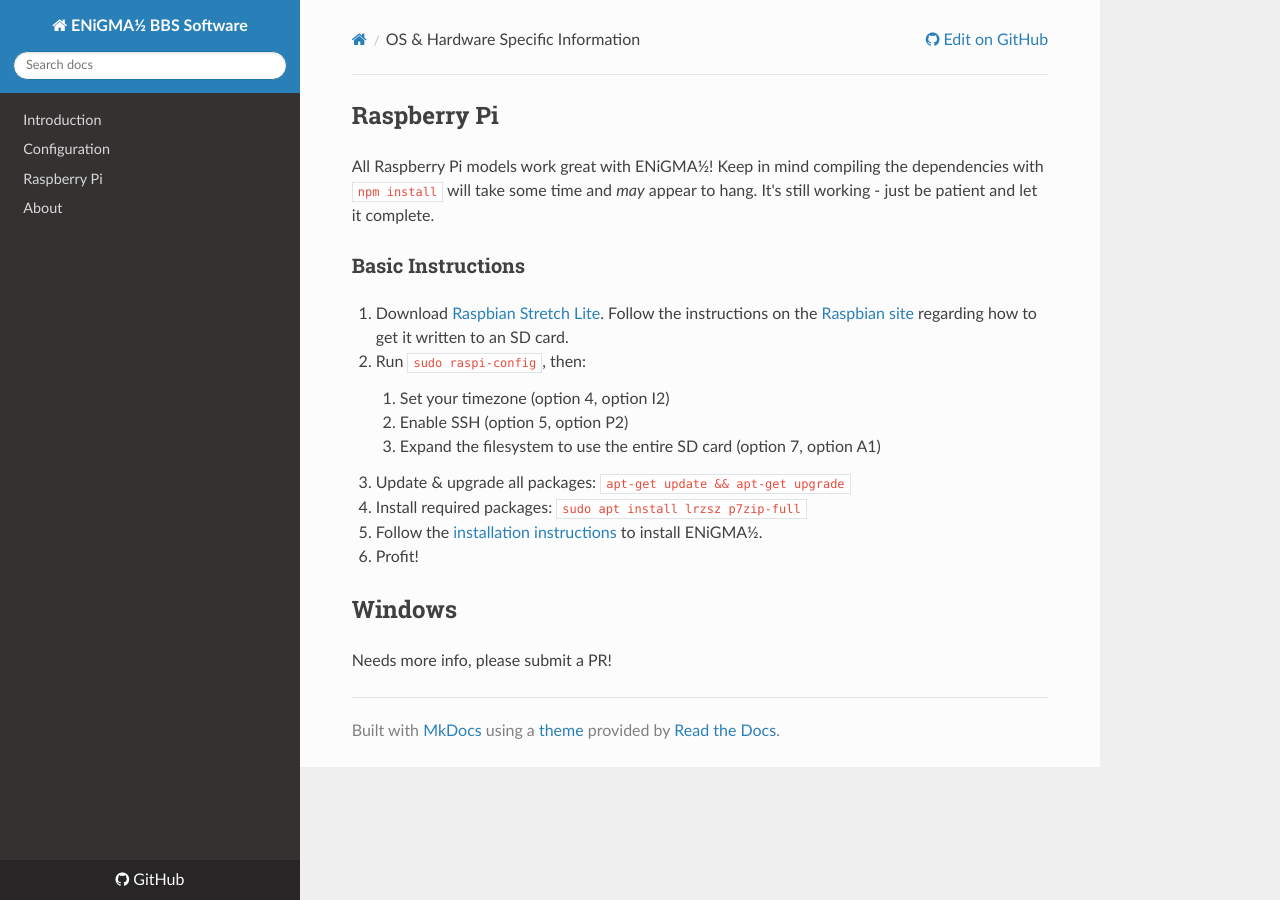
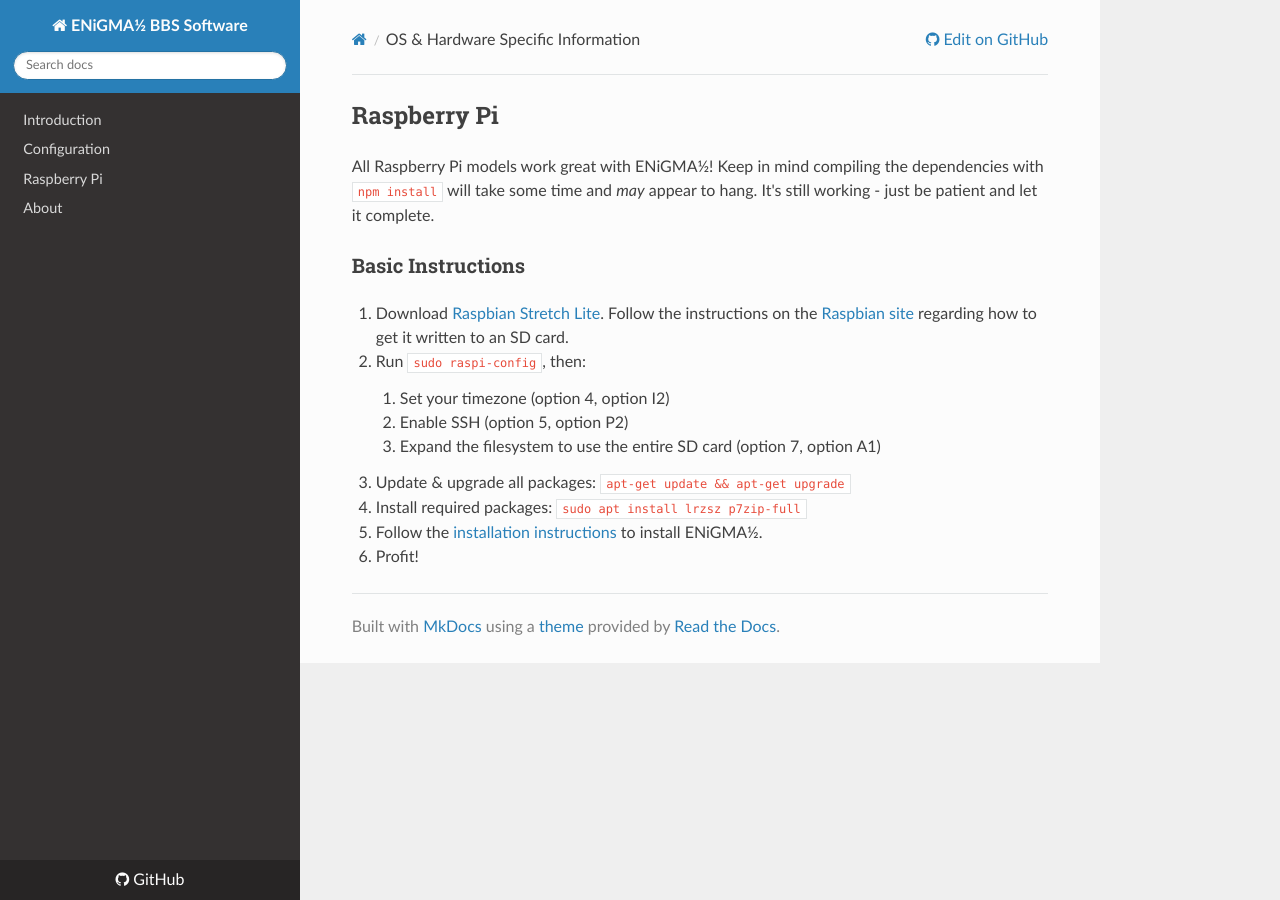
Before and after one commit to NuSkooler/enigma-bbs, an MkDocs documentation site: the page built from docs/installation/rpi.md, in a window 1280 px wide. Built offline with MkDocs 1.6.1, drawn with Linux system fonts in a browser that asks for light colours; nearby versions of some CDN libraries; old or Windows-style settings are respelled for this version of MkDocs.

Commit message:
Update rpi.md

```diff
--- a/docs/installation/rpi.md
+++ b/docs/installation/rpi.md
@@ -26,7 +26,3 @@ to get it written to an SD card.
 5. Follow the [installation instructions](/installation) to install ENiGMA½.
 
 6. Profit!
-
-## Windows
-
-Needs more info, please submit a PR!
```
